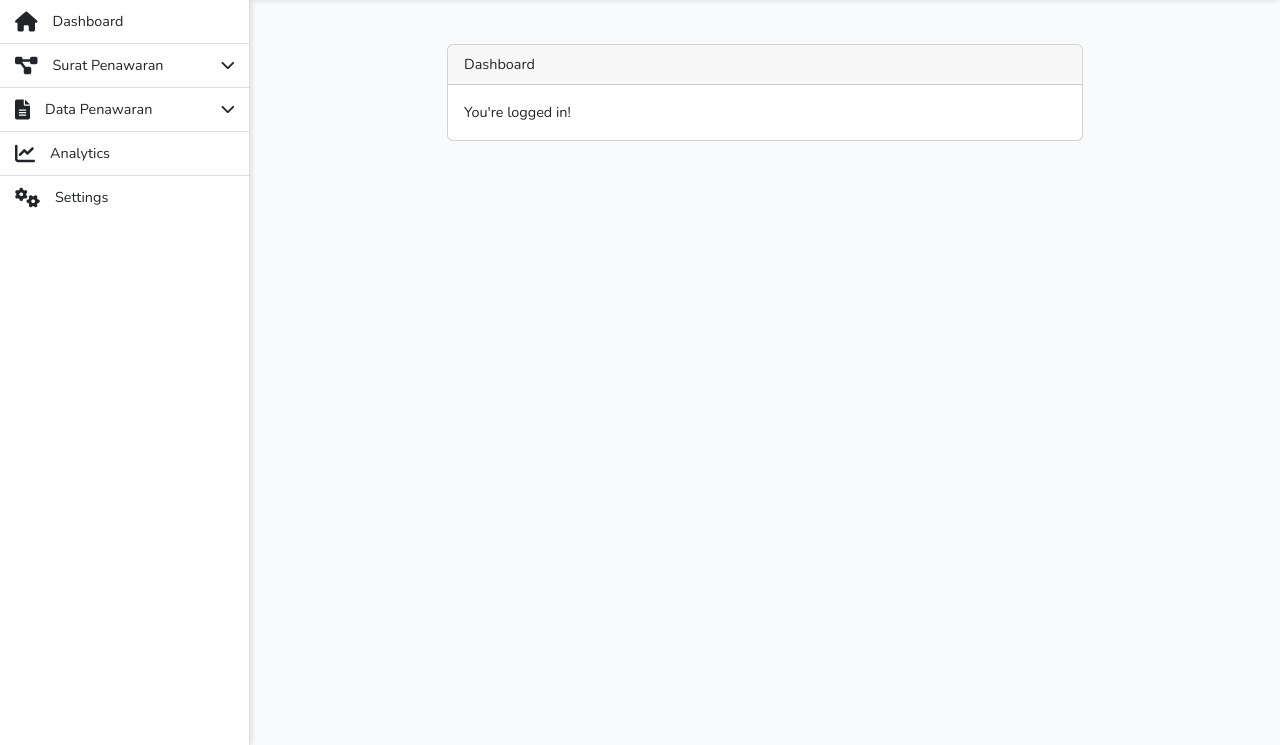
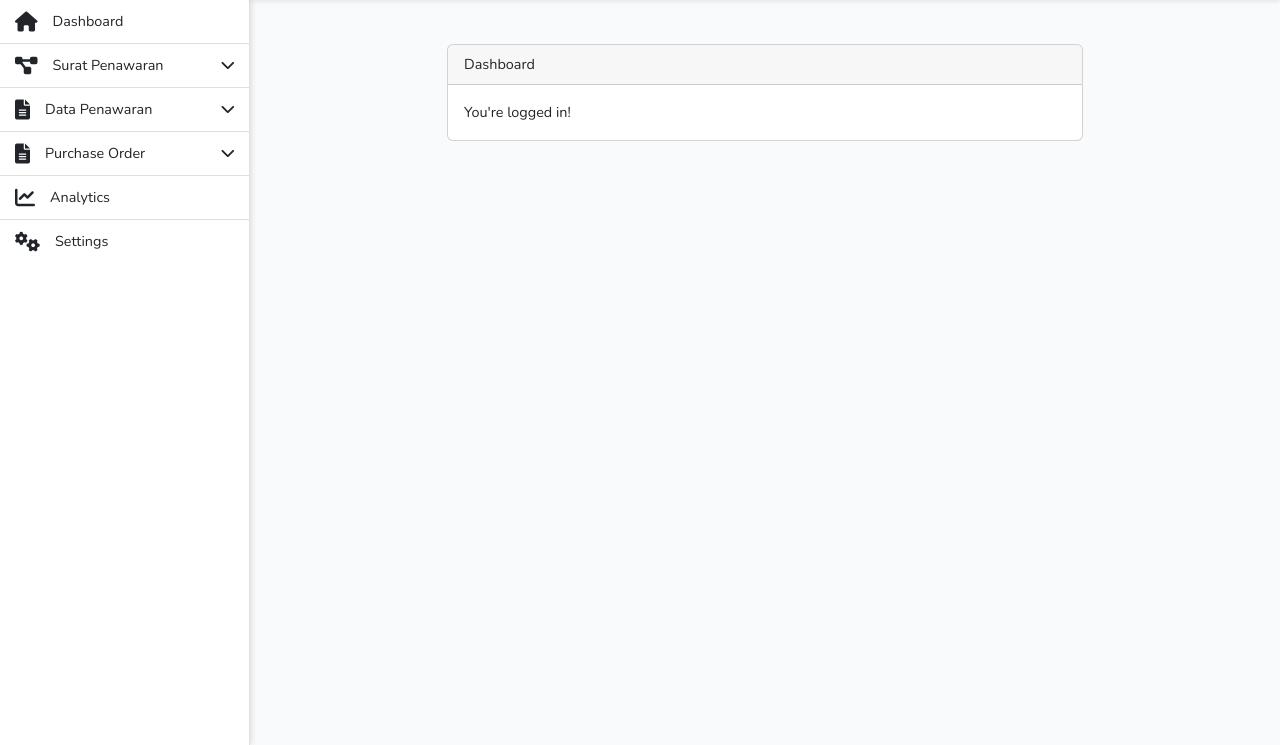
Before and after one commit to percivalyan/laravel-invoice-print, a Laravel app: page /dashboard in a window 1280 px wide. Shown: the part 55-800 px from the top of the page. Run offline with Laravel 12, Linux system fonts and the light colour scheme; a user stored in the database is signed in; data comes from the database, SQL or seed files in the repository; style sheets or scripts are compiled from the project's sources; some libraries are stand-ins or nearby versions.

Commit message:
Add New Menu Sidebar

```diff
--- a/resources/views/layouts/app.blade.php
+++ b/resources/views/layouts/app.blade.php
@@ -73,6 +73,17 @@
                         <a href="{{ route('uraianJenisPekerjaanPenawarans.index') }}"
                             class="list-group-item list-group-item-action d-flex align-items-center sub-menu-item">
                             <i class="fas fa-list sub-menu-icon"></i> Uraian
+                        </a>
+                    </div>
+                    <a href="#dataPenawaranSubmenu" data-bs-toggle="collapse"
+                        class="list-group-item list-group-item-action d-flex align-items-center">
+                        <i class="fas fa-file-alt icon"></i> Purchase Order
+                        <span class="sub-menu-indicator"><i class="fas fa-chevron-down"></i></span>
+                    </a>
+                    <div id="dataPenawaranSubmenu" class="collapse">
+                        <a href="{{ route('projectPembelians.index') }}"
+                            class="list-group-item list-group-item-action d-flex align-items-center sub-menu-item">
+                            <i class="fas fa-tags sub-menu-icon"></i> Penawaran
                         </a>
                     </div>
                     <a href="#" class="list-group-item list-group-item-action d-flex align-items-center">
```
